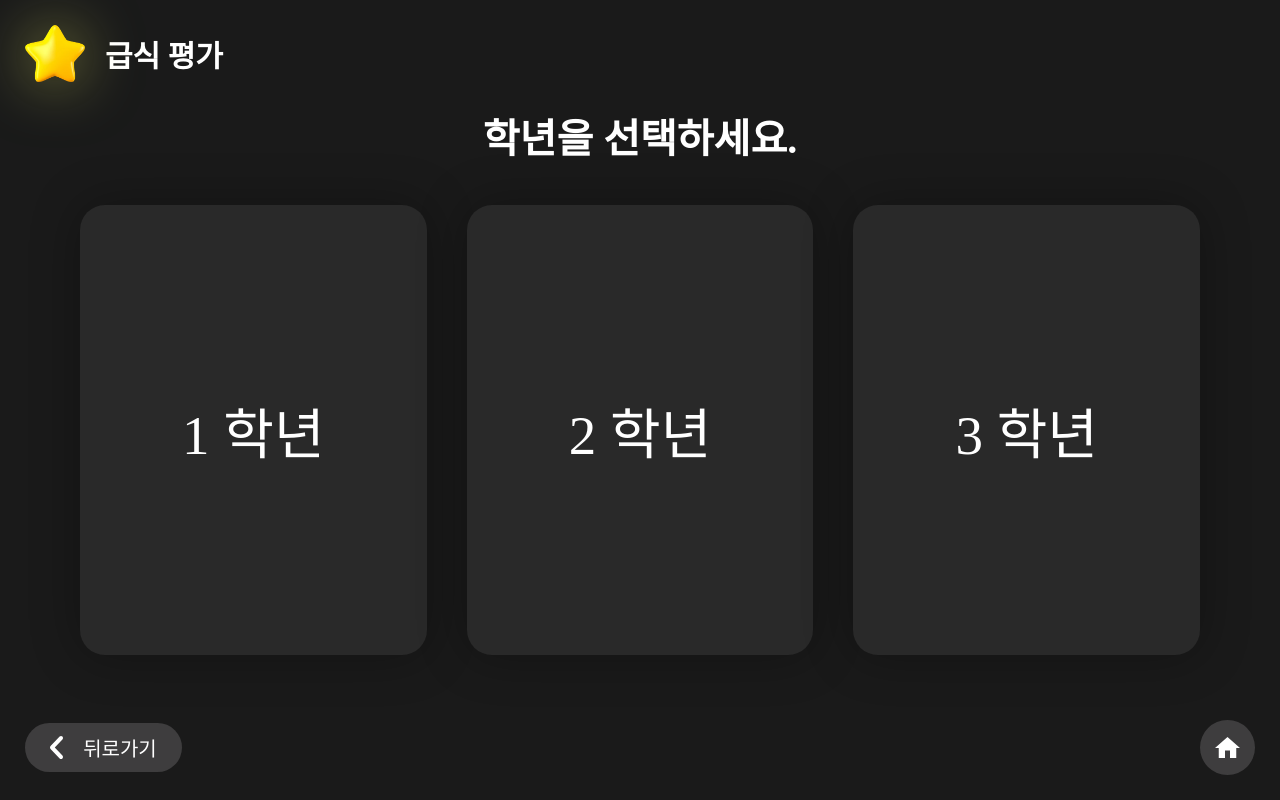
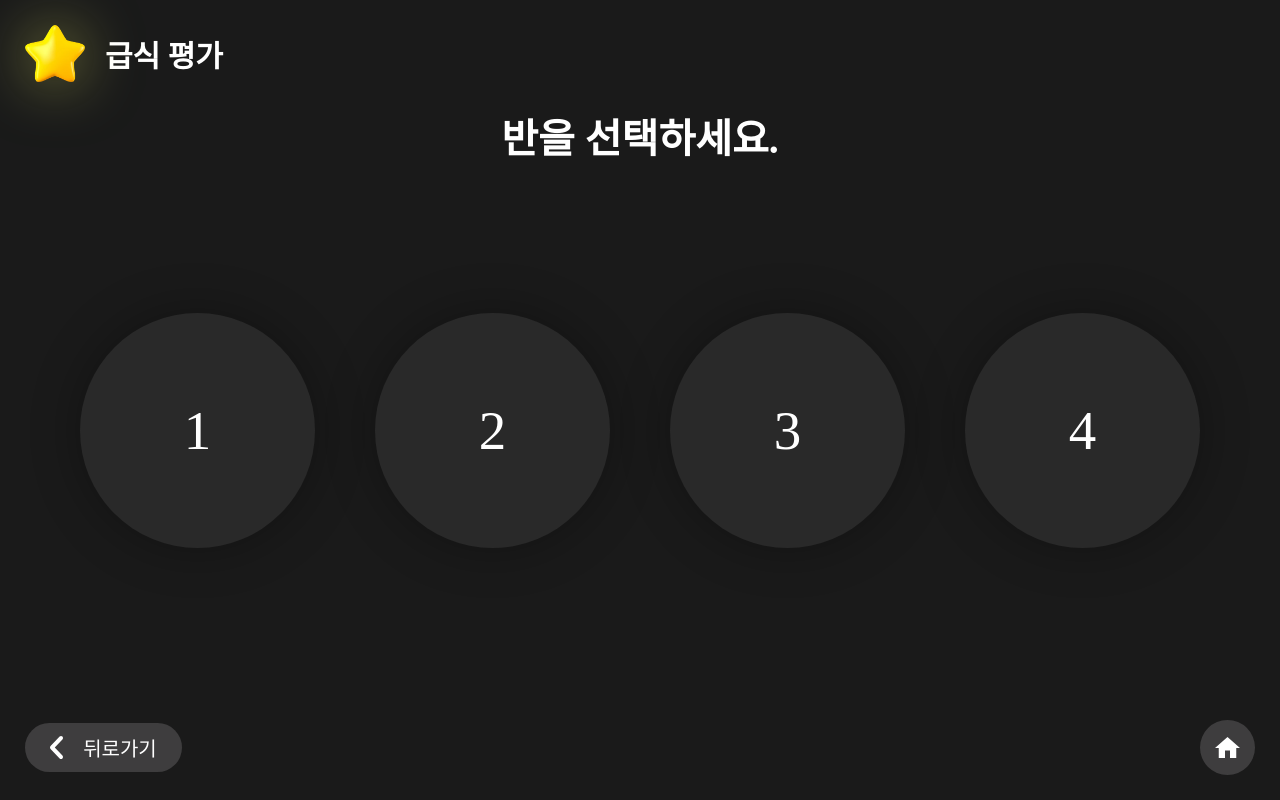
Before and after one commit to qazplm5602/domi_ggmFood, a React (Vite) app in the folder client/: page / in a window 1280 px wide. Built offline with nearby package versions, Linux system fonts and the light colour scheme.

Commit message:
client 반 선택

```diff
--- /dev/null
+++ b/client/src/components/Content/Class/Class.tsx
@@ -0,0 +1,14 @@
+import style from '@styles/content/style.module.scss';
+
+export default function ContentClass() {
+    return <>
+        <h2 className={style.title}>반을 선택하세요.</h2>
+
+        <article className={style.classList}>
+            <button>1</button>
+            <button>2</button>
+            <button>3</button>
+            <button>4</button>
+        </article>
+    </>;
+}
--- a/client/src/components/Content/Content.tsx
+++ b/client/src/components/Content/Content.tsx
@@ -3,6 +3,7 @@ import style from '@styles/content/style.module.scss';
 import ContentHead from './Head/Head';
 import ContentInteraction from './Interaction/Interaction';
 import ContentGrade from './Grade/Grade';
+import ContentClass from './Class/Class';
 
 export default function Content() {
     const { step } = useIdentityStore();
@@ -12,6 +13,7 @@ export default function Content() {
 
         <section className={style.content}>
             {step === 'Grade' && <ContentGrade />}
+            {step === 'Class' && <ContentClass />}
         </section>
 
         <ContentInteraction />
--- a/client/src/components/Store/identity.ts
+++ b/client/src/components/Store/identity.ts
@@ -10,7 +10,7 @@ interface IdentityStoreType {
 }
 
 export const useIdentityStore = create<IdentityStoreType>()(set => ({
-    step: 'Grade',
+    step: 'Class',
     class: 0,
     grade: 0,
     studentId: -1
--- a/client/src/styles/content/style.module.scss
+++ b/client/src/styles/content/style.module.scss
@@ -1,4 +1,15 @@
 @use "sass:list";
+
+@mixin selectButton {
+    border: none;
+
+    box-shadow: 0 0 50px rgba($color: #000000, $alpha: 0.3);
+
+    font-size: 55px;
+    font-weight: 500;
+    color: $color-white;
+    background-color: $color-mist;
+}
 
 .main {
     display: flex;
@@ -100,15 +111,7 @@
         flex-grow: 1;
 
         border-radius: 25px;
-        border: none;
-
-        box-shadow: 0 0 50px rgba($color: #000000, $alpha: 0.3);
-
-        font-size: 55px;
-        font-weight: 500;
-        color: $color-white;
-        background-color: $color-mist;
-
+        @include selectButton;
 
         // 애님메이션
         @for $i from 1 through 3 {
@@ -134,3 +137,32 @@
         }
     }
 }
+
+.classList {
+    display: flex;
+    flex-grow: 1;
+    height: 0;
+
+    align-items: center;
+    justify-content: center;
+
+    padding: 40px 80px;
+    gap: 60px;
+
+    & > button {
+        // $size: 100px;
+
+        flex-shrink: 0;
+
+        flex-grow: 1;
+        // width: $size;
+        // height: $size;
+
+        max-width: 300px;
+
+        aspect-ratio: 1/1;
+        border-radius: 50%;
+
+        @include selectButton;
+    }
+}
```
